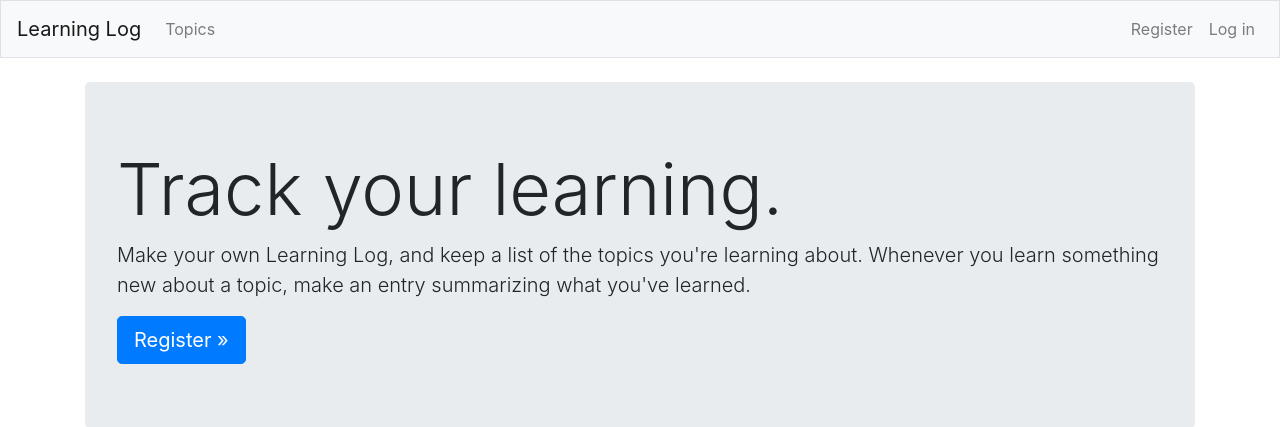
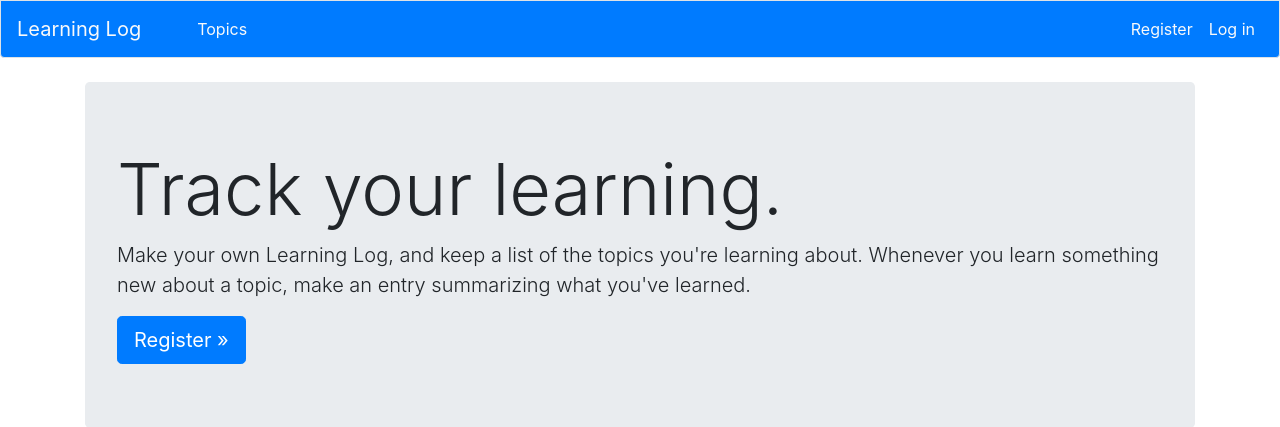
Before and after one commit to barabashka25219/Learning-Log, a Django app: page / in a window 1280 px wide. Shown: the top 427 px of the page. Run offline with Django 4.2, Linux system fonts and the light colour scheme; some libraries are stand-ins or nearby versions.

Commit message:
Stylize base template 1. Add margins 2. Add primary color, light font to navbar

```diff
--- a/learning_log/learning_logs/templates/learning_logs/base.html
+++ b/learning_log/learning_logs/templates/learning_logs/base.html
@@ -12,10 +12,10 @@
         {% bootstrap_javascript jquery='full' %}
     </head>
     <body>
-        <nav class="navbar navbar-expand-md navbar-light bg-light mb-4 border">
-            <a class="navbar-brand" href="{% url 'learning_logs:index' %}">Learning Log</a>
+        <nav class="navbar navbar-expand-md navbar-light bg-primary mb-4 border rounded-bottom">
+            <a class="navbar-brand text-light mr-5" href="{% url 'learning_logs:index' %}">Learning Log</a>
 
-            <button class="navbar-toggler" type="button" data-toggle="collapse"
+            <button class="navbar-toggler text-light" type="button" data-toggle="collapse"
                 data-target="#navbarCollapse" aria-controls="navbarCollapse"
                 aria-expanded="false" aria-label="Toggle navigation">
                 <span class="navbar-toggler-icon"></span>
@@ -24,24 +24,24 @@
             <div class="collapse navbar-collapse" id="navbarCollapse">
                 <ul class="navbar-nav mr-auto">
                     <li class="nav-item">
-                        <a class="nav-link" href="{% url 'learning_logs:topics' %}">Topics</a>
+                        <a class="nav-link text-light" href="{% url 'learning_logs:topics' %}">Topics</a>
                     </li>
                 </ul>
                 <ul class="navbar-nav ml-auto">
                     {% if user.is_authenticated %}
                         <li class="nav-item">
-                            <span class="navbar-text">Hello, {{user.username}}.</span>
+                            <span class="navbar-text text-light mr-5">Hello, {{user.username}}.</span>
                         </li>
                         <li class="nav-item">
-                            <a class="nav-link" href="{% url 'users:logout' %}">Log out</a>
+                            <a class="nav-link text-light" href="{% url 'users:logout' %}">Log out</a>
                         </li>
                     {% else %}
                         <li class="nav-item">
-                            <a class="nav-link" href="{% url 'users:register' %}">Register</a>
+                            <a class="nav-link text-light" href="{% url 'users:register' %}">Register</a>
                         </li>
 
                         <li class="nav-item">
-                            <a class="nav-link" href="{% url 'users:login' %}">Log in</a>
+                            <a class="nav-link text-light" href="{% url 'users:login' %}">Log in</a>
                         </li>
                     {% endif %}
                 </ul>
```
